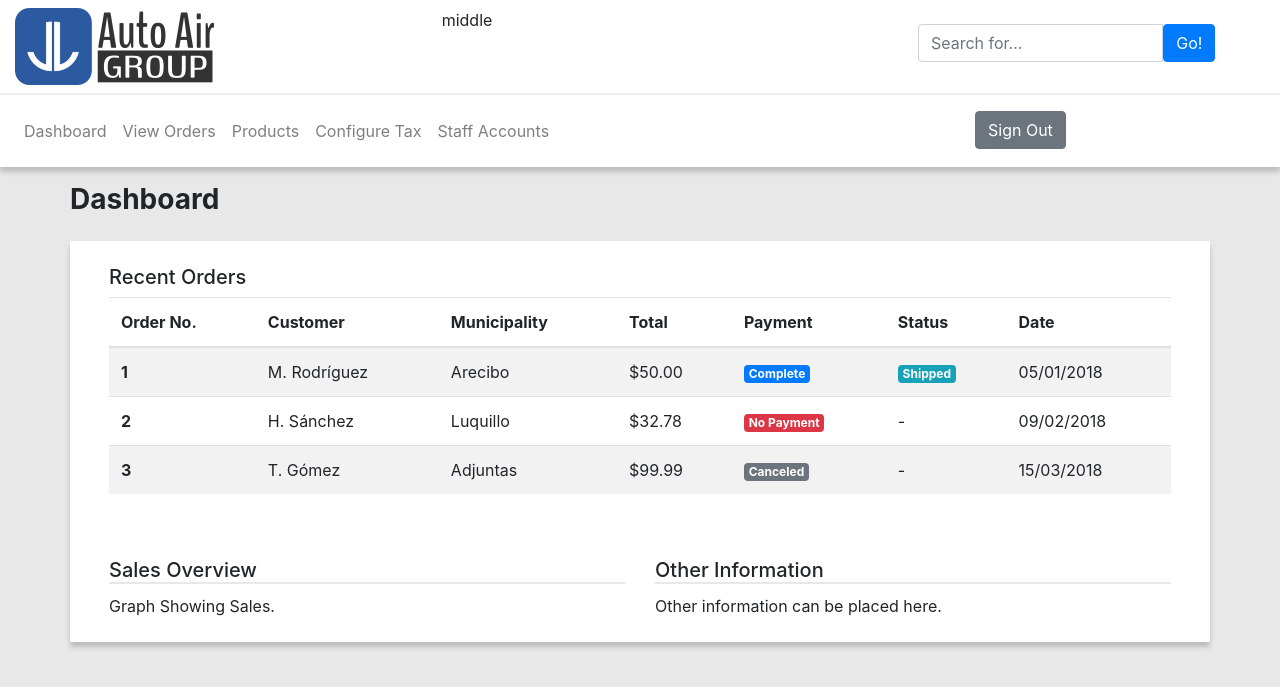
After one commit to SirSource/AutoAirGroup, a Flask app: page /admin in a window 1280 px wide. The commit adds this page. Shown: the top 687 px of the page. Run offline with Flask 2, Linux system fonts and the light colour scheme; some libraries are stand-ins or nearby versions.

Commit message:
Views and backend data

```diff
--- a/main.py
+++ b/main.py
@@ -10,7 +10,8 @@ def home():
 
 @app.route('/catalog')
 def catalog():
-    return render_template('catalog.html')
+    products = p().getAllProducts()
+    return render_template('catalog.html', products = products)
 
 @app.route('/about')
 def about():
@@ -24,5 +25,11 @@ def accounts():
 def getAllUsers():
     return u().getAllUsers()
 
+#---ADMIN PAGES---#
+
+@app.route('/admin')
+def admin():
+    return render_template('admin.html')
+
 if __name__ == '__main__':
     app.run(debug=True)
--- /dev/null
+++ b/templates/admin.html
@@ -0,0 +1,74 @@
+{% extends "adminlayout.html" %}
+{% block title %}Dashboard{% endblock %}
+{% block main %}
+    <!--Featured Section-->
+    <div class="row mt-3 mb-3">
+        <h3 class="font-weight-bold">
+            Dashboard
+        </h3>
+    </div>
+    <!--Dashboard Main Info Box-->
+    <div class="row mt-3 bg-white p-4 aag-shadow">
+        <div class="col-lg-12">
+            <h5>Recent Orders</h5>
+            <table class="table table-responsive-md table-striped">
+                <thead>
+                <tr>
+                    <th scope="col">Order No.</th>
+                    <th scope="col">Customer</th>
+                    <th scope="col">Municipality</th>
+                    <th scope="col">Total</th>
+                    <th scope="col">Payment</th>
+                    <th scope="col">Status</th>
+                    <th scope="col">Date</th>
+                </tr>
+                </thead>
+                <tbody>
+                <tr>
+                    <th scope="row">1</th>
+                    <td>M. Rodríguez</td>
+                    <td>Arecibo</td>
+                    <td>$50.00</td>
+                    <td>
+                        <span class="badge badge-primary">Complete</span>
+                    </td>
+                    <td>
+                        <span class="badge badge-info">Shipped</span>
+                    </td>
+                    <td>05/01/2018</td>
+                </tr>
+                <tr>
+                    <th scope="row">2</th>
+                    <td>H. Sánchez</td>
+                    <td>Luquillo</td>
+                    <td>$32.78</td>
+                    <td>
+                        <span class="badge badge-danger">No Payment</span>
+                    </td>
+                    <td>-</td>
+                    <td>09/02/2018</td>
+                </tr>
+                <tr>
+                    <th scope="row">3</th>
+                    <td>T. Gómez</td>
+                    <td>Adjuntas</td>
+                    <td>$99.99</td>
+                    <td>
+                        <span class="badge badge-secondary">Canceled</span>
+                    </td>
+                    <td>-</td>
+                    <td>15/03/2018</td>
+                </tr>
+                </tbody>
+            </table>
+        </div>
+        <div class="col-md mt-5">
+            <h5 class="aag-border-bottom">Sales Overview</h5>
+            <span>Graph Showing Sales.</span>
+        </div>
+        <div class="col-md mt-5">
+            <h5 class="aag-border-bottom">Other Information</h5>
+            <span>Other information can be placed here.</span>
+        </div>
+    </div>
+{% endblock %}
--- /dev/null
+++ b/templates/adminlayout.html
@@ -0,0 +1,86 @@
+<!doctype html>
+<html lang="en">
+
+<head>
+    <!-- Required meta tags -->
+    <meta charset="utf-8">
+    <meta name="viewport" content="width=device-width, initial-scale=1, shrink-to-fit=no">
+
+    <!-- Bootstrap CSS -->
+    <link rel="stylesheet" href="https://maxcdn.bootstrapcdn.com/bootstrap/4.0.0/css/bootstrap.min.css" integrity="sha384-Gn5384xqQ1aoWXA+058RXPxPg6fy4IWvTNh0E263XmFcJlSAwiGgFAW/dAiS6JXm"
+        crossorigin="anonymous">
+    <link rel="stylesheet" href="{{ url_for('static', filename='aag.css') }}">
+    <link rel="stylesheet" href="https://fonts.googleapis.com/icon?family=Material+Icons">
+    <title>{% block title %}{% endblock %} - AAG Admin</title>
+</head>
+
+<body>
+    <!-- Optional JavaScript -->
+    <!-- jQuery first, then Popper.js, then Bootstrap JS -->
+    <script src="https://code.jquery.com/jquery-3.2.1.slim.min.js" integrity="sha384-KJ3o2DKtIkvYIK3UENzmM7KCkRr/rE9/Qpg6aAZGJwFDMVNA/GpGFF93hXpG5KkN"
+        crossorigin="anonymous"></script>
+    <script src="https://cdnjs.cloudflare.com/ajax/libs/popper.js/1.12.9/umd/popper.min.js" integrity="sha384-ApNbgh9B+Y1QKtv3Rn7W3mgPxhU9K/ScQsAP7hUibX39j7fakFPskvXusvfa0b4Q"
+        crossorigin="anonymous"></script>
+    <script src="https://maxcdn.bootstrapcdn.com/bootstrap/4.0.0/js/bootstrap.min.js" integrity="sha384-JZR6Spejh4U02d8jOt6vLEHfe/JQGiRRSQQxSfFWpi1MquVdAyjUar5+76PVCmYl"
+        crossorigin="anonymous"></script>
+
+    <div id="header" class="container-fluid">
+        <!--Subheader-->
+        <div class="row bg-white aag-border-bottom1">
+            <div class="col-md-4 pt-2 pb-2">
+                <img src="{{ url_for('static', filename='img/logo.png') }}">
+            </div>
+            <div class="col-md-4 pt-2 pb-2">middle</div>
+            <div class="col-md-4 pt-2 pb-2">
+                <!--Search Box Input Group-->
+                <div class="input-group w-75 mx-auto mt-3 mb-3">
+                    <input type="text" class="form-control" placeholder="Search for...">
+                    <span class="input-group-btn">
+                        <button class="btn btn-primary" type="button">Go!</button>
+                    </span>
+                </div>
+            </div>
+        </div>
+        <!--Navigation bar-->
+        <div class="row bg-white pt-2 pb-2 aag-shadow">
+            <nav class="col-md navbar navbar-expand-md navbar-light">
+                <!--Hmaburger Menu Button-->
+                <button class="navbar-toggler" type="button" data-toggle="collapse" data-target="#navbarNavDropdown" aria-controls="navbarNavDropdown"
+                    aria-expanded="false" aria-label="Toggle navigation">
+                    <span class="navbar-toggler-icon"></span>
+                </button>
+                <!-- Navigation Menu Items -->
+                <div class="colapse navbar-collapse" id="navbarNavDropdown">
+                    <ul class="navbar-nav">
+                        <li class="nav-item">
+                            <a class="nav-link" href="../views/admin.html">Dashboard</a>
+                        </li>
+                        <li class="nav-item">
+                            <a class="nav-link" href="../views/orders.html">View Orders</a>
+                        </li>
+                        <li class="nav-item">
+                            <a class="nav-link" href="../views/products.html">Products</a>
+                        </li>
+                        <li class="nav-item">
+                            <a class="nav-link" href="../views/tax.html">Configure Tax</a>
+                        </li>
+                        <li class="nav-item">
+                            <a class="nav-link" href="../views/staff.html">Staff Accounts</a>
+                        </li>
+                    </ul>
+                </div>
+            </nav>
+            <!--Right Side of Nav-->
+            <span class="col-md-3 mt-2">
+                <!--Sign Out link-->
+                <button class="btn btn-secondary">Sign Out</button>
+            </span>
+        </div>
+    </div>
+    <!--Main Content Area-->
+    <div id="main" class="container">
+        {% block main %}{% endblock %}
+    </div>
+</body>
+
+</html>
--- a/testing/products.py
+++ b/testing/products.py
@@ -1,7 +1,6 @@
 from handler.products import ProductsHandler as p
 
 dictionary = p().getAllProducts()
-list = []
 
 for x in dictionary:
     print(x)
```
Also changed, not shown: handler/products.py (+6 -10 lines), templates/catalog.html (+12 -5 lines).
